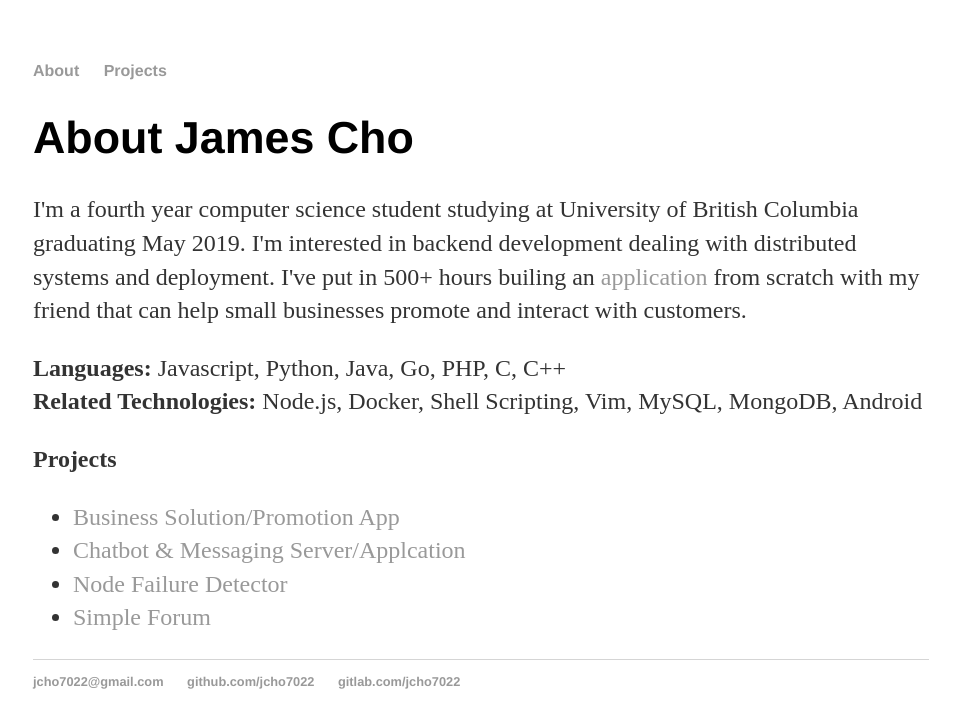
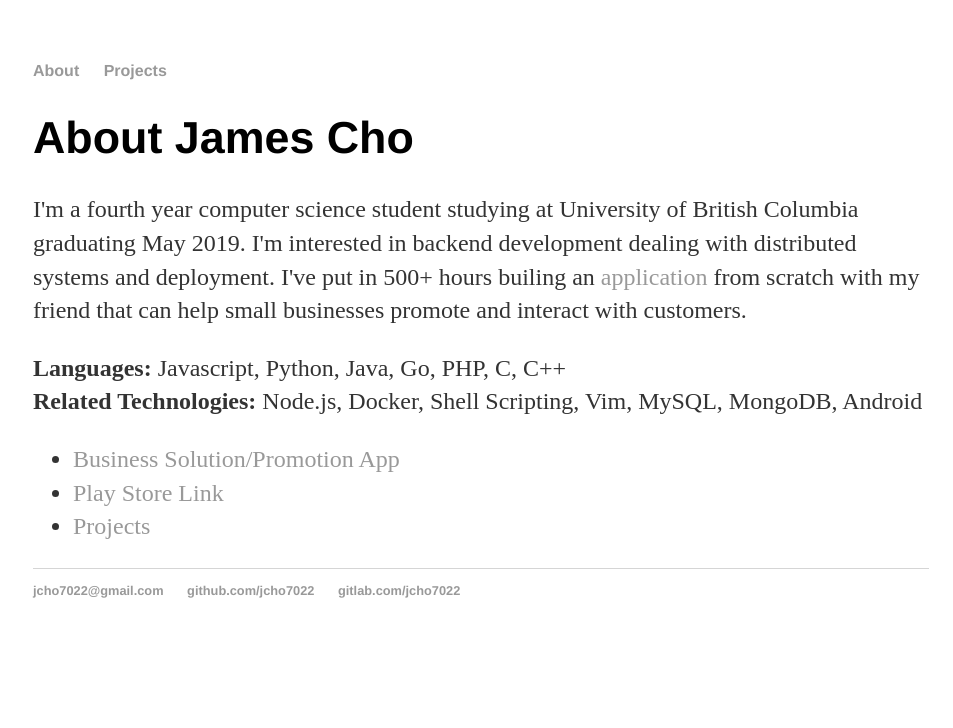
Before and after one commit to jcho7022/jcho7022.github.io, a Jekyll site: the page built from index.html, in a window 1280 px wide. Shown: the top 728 px of the page, without its empty margins (159-1112 px from the left). Built offline with Jekyll 4.4.1, drawn with Linux system fonts in a browser that asks for light colours.

Commit message:
Update index.html

```diff
--- a/index.html
+++ b/index.html
@@ -13,11 +13,9 @@ title: About James Cho
 	<p><b>Languages:</b> Javascript, Python, Java, Go, PHP, C, C++ <br>
 		<b>Related Technologies:</b> Node.js, Docker, Shell Scripting, Vim, MySQL, MongoDB, Android</p>
 
-	<p><b>Projects</b></p>
 	<ul class="direct">
 		<li> <a href="/projects/float" title="Business Solution/Promotion App">Business Solution/Promotion App</a></li>
- 		<li> <a href="/projects/chatbot" title="Chatbot & Client App">Chatbot & Messaging Server/Applcation</a></li>
-  		<li> <a href="/projects/fd" title="Failure Detector">Node Failure Detector</a></li>
-  		<li> <a href="/projects/forum" title="Simple Forum">Simple Forum</a></li>
+ 		<li> <a href="https://play.google.com/store/apps/details?id=com.floatapplication" title="Play Store">Play Store Link</a></li>
+  		<li> <a href="/projects" title="Projects">Projects</a></li>
 	</ul>
 </div>
```
